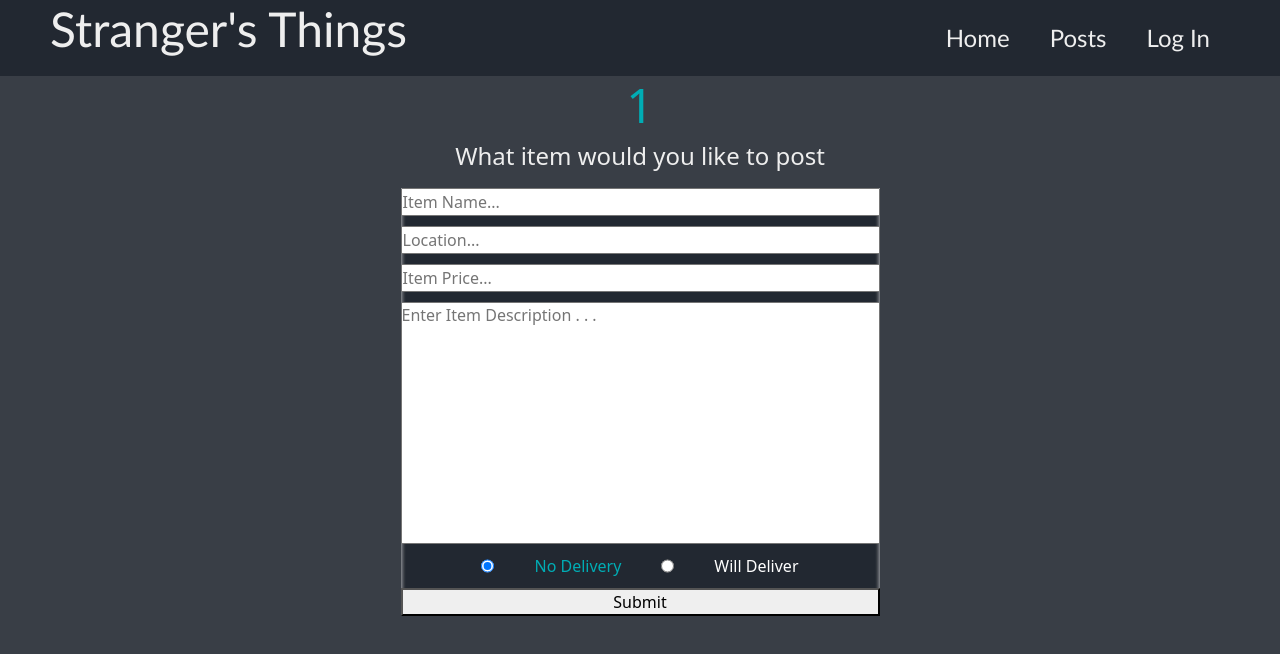
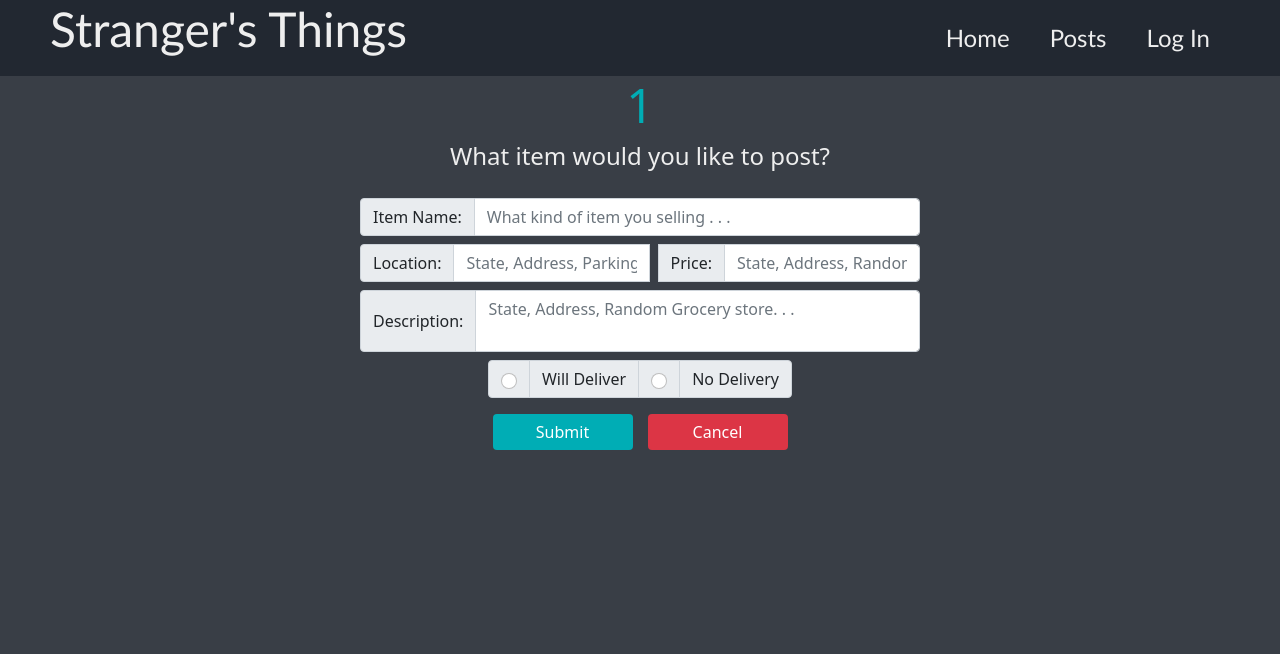
Before and after one commit to KyleBPerez/StrangersThangs, a React (Create React App) app: page /profile/1/create-post in a window 1280 px wide. Shown: the top 654 px of the page. Built offline with nearby package versions, Linux system fonts and the light colour scheme; no server answers.

Commit message:
started chaning the form with react-bootstrap stylings

```diff
--- a/src/components/CreatePost.jsx
+++ b/src/components/CreatePost.jsx
@@ -1,5 +1,12 @@
 import { useState, useEffect } from 'react'
 import { useParams, useNavigate } from 'react-router-dom'
+import {
+  Form,
+  FormControl,
+  InputGroup,
+  Container,
+  Button,
+} from 'react-bootstrap'
 import {
   createNewPost,
   fetchUserInfo,
@@ -30,6 +37,8 @@ export default function CreatePost({
     price: itemValue,
     willDeliver: delivery,
   }
+
+  console.log(delivery)
 
   const newPostHandler = async (e) => {
     e.preventDefault()
@@ -76,12 +85,58 @@ export default function CreatePost({
   }, [userInfo, postId])
 
   return (
-    <div className='create-post-container'>
+    <div className='create-post-container w-100'>
       <section className='post-head'>
         <h1>{username}</h1>
-        <h3>What item would you like to post</h3>
+        <h3>What item would you like to post?</h3>
       </section>
-      <section className='new-post'>
+      <Container className='d-flex justify-content-center w-100'>
+        <Form className='w-50'>
+          <InputGroup className='mb-2'>
+            <InputGroup.Text>Item Name: </InputGroup.Text>
+            <FormControl placeholder='What kind of item you selling . . .' />
+          </InputGroup>
+          <InputGroup className='mb-2 '>
+            <InputGroup.Text>Location: </InputGroup.Text>
+            <FormControl placeholder='State, Address, Parking Lot. . .' />
+            <InputGroup.Text className='ms-2'>Price: </InputGroup.Text>
+            <FormControl placeholder='State, Address, Random Grocery store. . .' />
+          </InputGroup>
+          <InputGroup className='mb-2'>
+            <InputGroup.Text>Description: </InputGroup.Text>
+            <FormControl
+              as='textarea'
+              placeholder='State, Address, Random Grocery store. . .'
+            />
+          </InputGroup>
+          <InputGroup className='d-flex justify-content-center mb-3'>
+            <InputGroup.Radio
+              type='radio'
+              name='willDeliver'
+              id='true'
+              value='Will Delivery'
+              onChange={(e) => setDelivery(true)}
+              aria-label='Radio button for will Deliver'
+            />
+            <InputGroup.Text htmlFor='true'>Will Deliver</InputGroup.Text>
+            <InputGroup.Radio
+              type='radio'
+              name='willDeliver'
+              id='false'
+              value='No Delivery'
+              onChange={(e) => setDelivery(false)}
+              aria-label='Radio button for will Deliver'
+            />
+            <InputGroup.Text htmlFor='false'>No Delivery</InputGroup.Text>
+          </InputGroup>
+          <InputGroup className='d-flex gap-3 justify-content-center '>
+            <Button className='w-25 rounded'>Submit</Button>
+            <Button className='w-25 bg-danger rounded'>Cancel</Button>
+          </InputGroup>
+        </Form>
+      </Container>
+
+      {/* <section className='new-post'>
         <form
           action=''
           className='new-post-form'
@@ -140,7 +195,7 @@ export default function CreatePost({
           </aside>
           <button>Submit</button>
         </form>
-      </section>
+      </section> */}
     </div>
   )
 }
```
